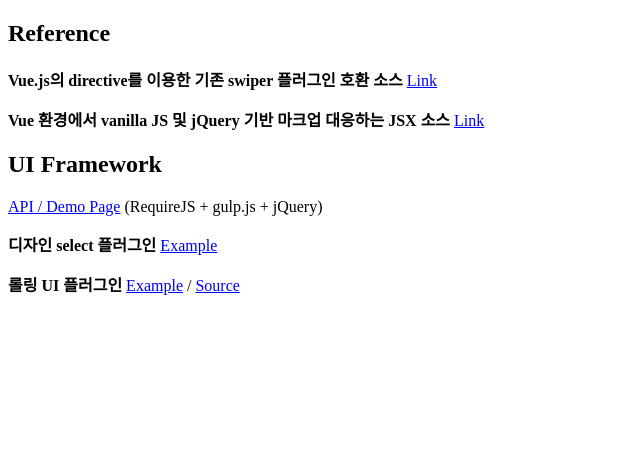
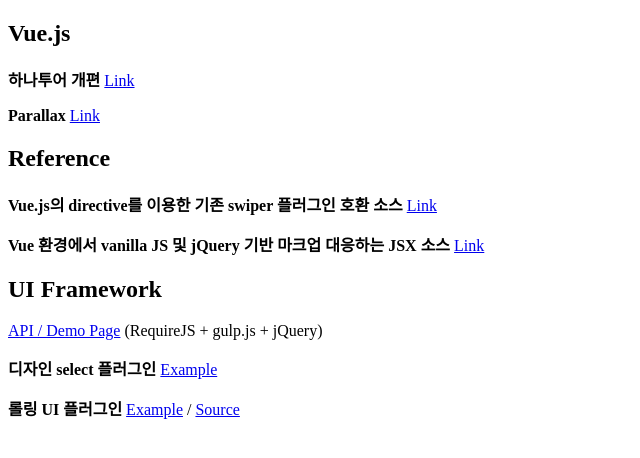
Before and after one commit to wddo/portfolio, a plain HTML site: page index.html in a window 1280 px wide. Shown: the whole page, without its empty margins (0-640 px from the left). Drawn offline with Linux system fonts and the light colour scheme.

Commit message:
Update index.html

```diff
--- a/index.html
+++ b/index.html
@@ -7,6 +7,15 @@
     <meta name="viewport" content="width=device-width, initial-scale=1">
 </head>
 <body>
+    <h2>Vue.js</h2>
+    <p>
+        <strong>하나투어 개편</strong>
+        <a href="http://ddoeng.dothome.co.kr/mhnt">Link</a>
+    </p>
+    <p>
+        <strong>Parallax</strong>
+        <a href="http://ddoeng.dothome.co.kr/fashion/showcase">Link</a>
+    </p>
     <h2>Reference</h2>
     <p>
         <strong>Vue.js의 directive를 이용한 기존 swiper 플러그인 호환 소스</strong>
```
